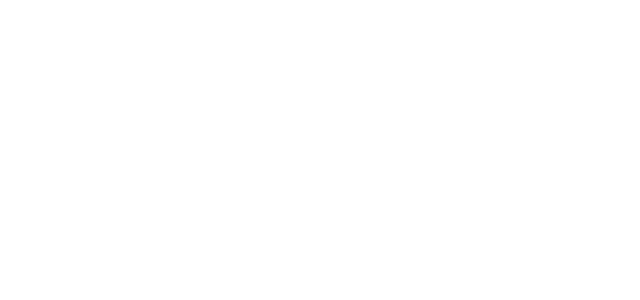
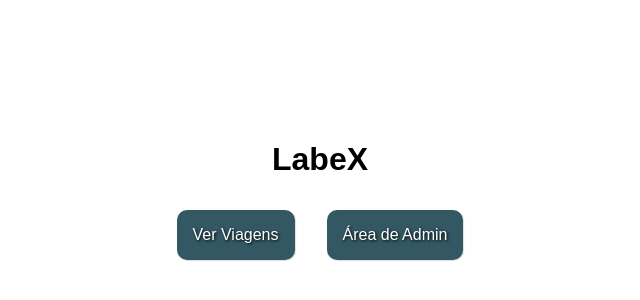
Before and after one commit to future4code/hopper-Gabriel-Candido, a React (Create React App) app in the folder modulo04/projeto-labex/labex/: page / in a window 1280 px wide. Shown: the part 200-500 px from the top of the page, without its empty margins (320-960 px from the left). Built offline with nearby package versions, Linux system fonts and the light colour scheme.

Commit message:
Rotas iniciais e estilização de páginas

```diff
--- a/modulo04/projeto-labex/labex/package.json
+++ b/modulo04/projeto-labex/labex/package.json
@@ -9,6 +9,7 @@
     "axios": "^0.27.2",
     "react": "^18.2.0",
     "react-dom": "^18.2.0",
+    "react-router-dom": "^6.3.0",
     "react-scripts": "5.0.1",
     "styled-components": "^5.3.5",
     "web-vitals": "^2.1.4"
--- a/modulo04/projeto-labex/labex/src/App.js
+++ b/modulo04/projeto-labex/labex/src/App.js
@@ -1,8 +1,11 @@
+import { Router } from "./router/Router";
+import { GlobalStyle } from "./components/Styles"
 
 function App() {
   return (
     <div>
-
+      <GlobalStyle />
+      <Router />
     </div>
   );
 }
--- /dev/null
+++ b/modulo04/projeto-labex/labex/src/components/Button.js
@@ -0,0 +1,9 @@
+import { StyledButton } from "./Styles"
+
+const Button = ({click,text}) => {
+  return (
+    <StyledButton onClick={click}>{text}</StyledButton>
+  )
+}
+
+export default Button
--- /dev/null
+++ b/modulo04/projeto-labex/labex/src/components/Styles.js
@@ -0,0 +1,124 @@
+import styled, { keyframes } from "styled-components";
+import { createGlobalStyle } from "styled-components";
+
+export const GlobalStyle = createGlobalStyle`
+  *{
+    margin: 0;
+    padding: 0;
+    box-sizing: border-box;
+    font-family: sans-serif;
+  }
+`;
+
+const space = keyframes`
+  0%{
+    transform: scale(0) translateX(0)
+  }
+  25%{
+    transform: scale(1)
+  }
+  50%{
+    transform: translateX(60px)
+  }
+  75%{
+    transform: translateX(-120px)
+  }
+  100%{
+    transform: translateX(0px)
+  }
+`;
+
+export const StyledButton = styled.p`
+  padding: 1em;
+  background-color: #335863;
+  border-radius: 10px;
+  color: #fff;
+  text-shadow: 1px 1px 3px #000;
+  box-shadow: 1px 1px 1px #ddd;
+  cursor: pointer;
+  transition: .1s;
+  &:hover{
+    background-color: #1a3a43;
+    box-shadow: 2px 2px 2px #ddd;
+    transform: scale(1.1)
+  }
+`;
+
+export const ContainerHP = styled.div`
+  width: 100%;
+  height: 100vh;
+  display: flex;
+  flex-direction: column;
+  justify-content: center;
+  align-items: center;
+  gap: 2em;
+  div{
+    display: flex;
+    gap: 2em;
+  }
+`;
+
+export const ContainerErrorPage = styled.div`
+  width: 100%;
+  height: 100vh;
+  overflow: hidden;
+  display: flex;
+  flex-direction: column;
+  img{
+    width: 100%;
+    height: 100%;
+    animation: ${space} 2s ease-in-out;
+    position: relative;
+  }
+  p{
+    animation: ${space} 2s ease-in-out;
+    position: absolute;
+    padding: 1em 2em;
+    margin: 1em;
+    color: #aaa;
+    border: 1px solid #aaa;
+    border-radius: 5px;
+    cursor: pointer;
+    text-transform:uppercase;
+    &:hover{
+      background: #aaa;
+      color: #fff;
+    }
+  }
+`;
+
+export const ContainerListTP = styled.div`
+  display: flex;
+  flex-direction: column;
+  align-items: center;
+  margin-top: 15%;
+  margin-bottom: 5%;
+  gap: 1.5em;
+  h1{
+    font-size: 3em;
+  }
+  div{
+    display: flex;
+    gap: 1em;
+  }
+  ul{
+    list-style: none;
+    width: 35%;
+    background-color: #d8d8d9;
+    padding: 1em 1.5em;
+    border-radius: 10px;
+    box-shadow: 1px 1px 8px 2px #999;
+    transition: .3s;
+    cursor: pointer;
+    &:hover{
+      transform: scale(1.1)
+    }
+    li{
+      padding: .5em;
+      strong{
+        color: #0a2b34;
+        text-shadow: 1px 1px 1px #ccc;
+      }
+    }
+  }
+`;
--- /dev/null
+++ b/modulo04/projeto-labex/labex/src/pages/ErrorPage.js
@@ -0,0 +1,17 @@
+import ImgErrorPage from "../assets/ImgErrorPage.svg"
+import {ContainerErrorPage} from "../components/Styles"
+import { useNavigate } from "react-router-dom"
+
+const ErrorPage = () => {
+
+  const navigate = useNavigate()
+
+  return (
+    <ContainerErrorPage>
+      <img src={ImgErrorPage} alt="Página não encontrada" />
+      <p onClick={() => navigate("/")}>Home</p>
+    </ContainerErrorPage>
+  )
+}
+
+export default ErrorPage
--- a/modulo04/projeto-labex/labex/src/pages/HomePage.js
+++ b/modulo04/projeto-labex/labex/src/pages/HomePage.js
@@ -1,6 +1,19 @@
+import Button from "../components/Button"
+import { ContainerHP } from "../components/Styles"
+import { useNavigate } from "react-router-dom"
+
 const HomePage = () => {
+
+  const navigate = useNavigate()
+
   return (
-    <div>HomePage</div>
+    <ContainerHP>
+      <h1>LabeX</h1>
+      <div>
+        <Button text="Ver Viagens" click={() => navigate("/trips/list")}/>
+        <Button text="Área de Admin" />
+      </div>
+    </ContainerHP>
   )
 }
 
--- a/modulo04/projeto-labex/labex/src/pages/ListTripsPage.js
+++ b/modulo04/projeto-labex/labex/src/pages/ListTripsPage.js
@@ -1,6 +1,40 @@
+import { getTrips } from "../services/ApiRequest"
+import { useNavigate } from "react-router-dom"
+import Button from "../components/Button"
+import { useState, useEffect } from "react"
+import { ContainerListTP } from "../components/Styles"
+
 const ListTripsPage = () => {
+
+  const navigate = useNavigate()
+  const [ trips, setTrips ] = useState([])
+
+  useEffect(() => {
+    handleGetTrips()
+  }, [])
+
+  const handleGetTrips = async () => {
+    const response = await getTrips()
+    setTrips(response)
+  }
+
   return (
-    <div>ListTripsPage</div>
+    <ContainerListTP>
+      <h1>Trips List</h1>
+      <div>
+        <Button click={() => navigate("/")} text={"Voltar"}/>
+        <Button text={"Inscrever-se"}/>
+      </div>
+      {trips && trips.map((trip) => (
+        <ul key={trip.id}>
+          <li><strong>Nome:</strong>{trip.name}</li>
+          <li><strong>Descrição:</strong>{trip.description}</li>
+          <li><strong>Planeta:</strong>{trip.planet}</li>
+          <li><strong>Duração:</strong>{trip.durationInDays}</li>
+          <li><strong>Data:</strong>{trip.date}</li>
+        </ul>
+      ))}
+    </ContainerListTP>
   )
 }
 
--- /dev/null
+++ b/modulo04/projeto-labex/labex/src/router/Router.js
@@ -0,0 +1,28 @@
+import { BrowserRouter, Routes, Route } from "react-router-dom";
+import HomePage from "../pages/HomePage";
+import ListTripsPage from "../pages/ListTripsPage";
+import ApplicationFormPage from "../pages/ApplicationFormPage";
+import LoginPage from "../pages/LoginPage";
+import AdminHomePage from "../pages/AdminHomePage";
+import CreateTripPage from "../pages/CreateTripPage";
+import TripDetailsPage from "../pages/TripDetailsPage";
+import ErrorPage from "../pages/ErrorPage";
+
+export const Router = () => {
+  return (
+    <>
+      <BrowserRouter>
+        <Routes>
+          <Route path={'/'} element={<HomePage/>}/>
+          <Route path={'/trips/list'} element={<ListTripsPage />} />
+          <Route path={'/trips/application'} element={<ApplicationFormPage />} />
+          <Route path={'/login'} element={<LoginPage />} />
+          <Route path={'/admin/trips/list'} element={<AdminHomePage />} />
+          <Route path={'/admin/trips/create'} element={<CreateTripPage />} />
+          <Route path={'/admin/trips/:id'} element={<TripDetailsPage />} />
+          <Route path={'*'} element={<ErrorPage />} />
+        </Routes>
+      </BrowserRouter>
+    </>
+  );
+};
--- /dev/null
+++ b/modulo04/projeto-labex/labex/src/services/ApiRequest.js
@@ -0,0 +1,13 @@
+import axios from "axios";
+
+const aluno = "gabriel-candido-hopper"
+const baseUrl = `https://us-central1-labenu-apis.cloudfunctions.net/labeX/${aluno}`
+
+export const getTrips = async () => {
+  try{
+    const { data } = await axios.get(`${baseUrl}/trips`)
+    return data.trips;
+  }catch (error){
+    console.log(error.response);
+  }
+}
```
Also changed, not shown: modulo04/projeto-labex/labex/src/assets/ImgErrorPage.svg (added), 1 other file (tests, documents, lock files or other folders).
